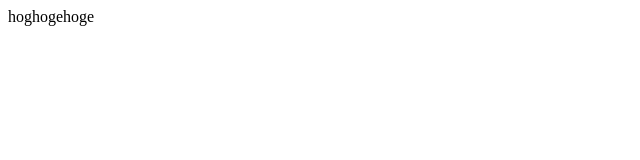
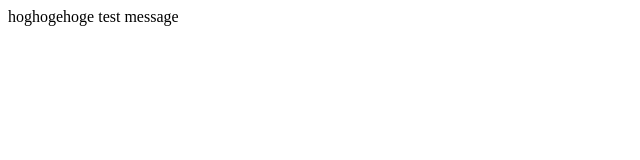
Before and after one commit to ryukiyoshi46/test, a plain HTML site: page index.html in a window 1280 px wide. Shown: the full height of the page, 0-640 px from the left. Drawn offline with Linux system fonts and the light colour scheme.

Commit message:
feat: test message

```diff
--- a/index.html
+++ b/index.html
@@ -7,5 +7,7 @@
 </head>
 <body>
   hoghogehoge
+
+  test message
 </body>
 </html>
```
